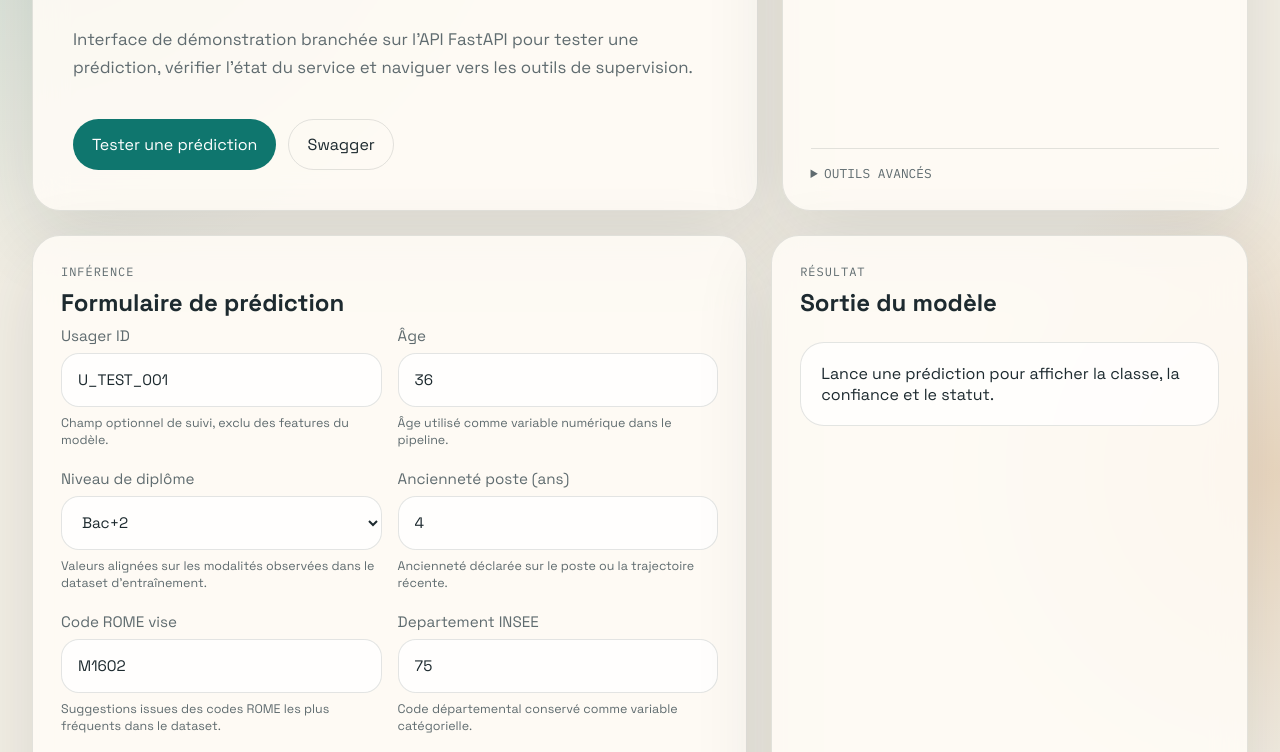
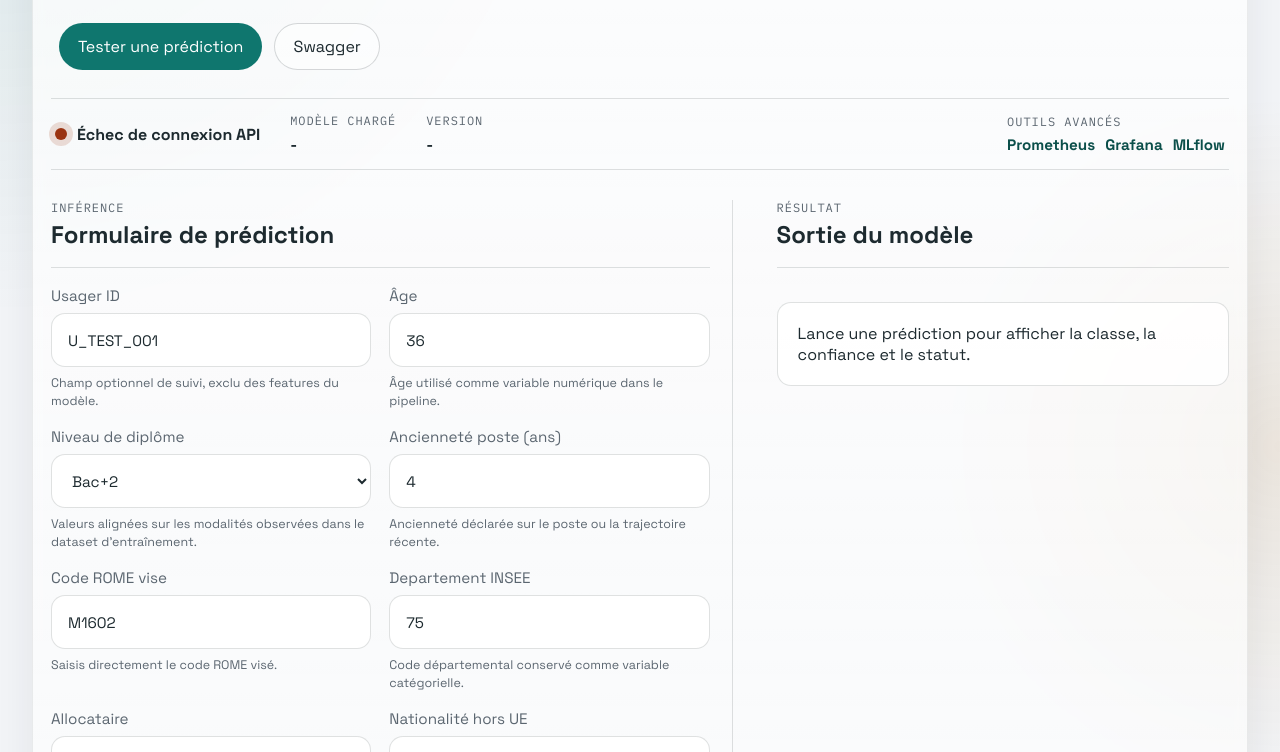
Before and after one commit to userZku/multimodal-classification, a plain HTML site: page app/ui/index.html in a window 1280 px wide. Shown: the part 252-1004 px from the top of the page. Drawn offline with Linux system fonts and the light colour scheme; no server answers.

Commit message:
feat(ui): simplify rome input and refine layout

```diff
--- a/app/ui/app.js
+++ b/app/ui/app.js
@@ -25,6 +25,10 @@ const modelVersion = document.getElementById("model-version");
 const resultEmpty = document.getElementById("result-empty");
 const resultCard = document.getElementById("result-card");
 const errorBox = document.getElementById("error-box");
+
+function normalizeRomeCode(value) {
+  return (value || "").trim().toUpperCase();
+}
 
 function hydrateForm(values) {
   Object.entries(values).forEach(([key, value]) => {
@@ -86,12 +90,14 @@ function showResult(data) {
 
 function serializePayload() {
   const formData = new FormData(form);
+  const romeCode = normalizeRomeCode(formData.get("code_rome_vise")) || null;
+
   return {
     usager_id: formData.get("usager_id") || null,
     age: Number(formData.get("age")),
     niveau_diplome: formData.get("niveau_diplome") || null,
     anciennete_poste_ans: Number(formData.get("anciennete_poste_ans")),
-    code_rome_vise: formData.get("code_rome_vise") || null,
+    code_rome_vise: romeCode,
     departement_insee: formData.get("departement_insee") || null,
     est_allocataire: Number(formData.get("est_allocataire")),
     nationalite_hors_ue: Number(formData.get("nationalite_hors_ue")),
--- a/app/ui/index.html
+++ b/app/ui/index.html
@@ -44,14 +44,14 @@
               <dd id="model-version">-</dd>
             </div>
           </dl>
-          <details class="tools-disclosure">
-            <summary>Outils avancés</summary>
+          <div class="tools-disclosure" aria-label="Outils avancés">
+            <span class="tools-label">Outils avancés</span>
             <div class="quick-links">
               <a href="http://127.0.0.1:9090" target="_blank" rel="noreferrer">Prometheus</a>
               <a href="http://127.0.0.1:3000" target="_blank" rel="noreferrer">Grafana</a>
               <a href="http://127.0.0.1:5000" target="_blank" rel="noreferrer">MLflow</a>
             </div>
-          </details>
+          </div>
         </aside>
       </header>
 
@@ -66,7 +66,7 @@
             <div class="field-grid">
               <label>
                 <span>Usager ID</span>
-                <input name="usager_id" type="text" placeholder="U_TEST_001" />
+                <input name="usager_id" type="text" placeholder="Ex. U_TEST_001" />
                 <small class="field-help">Champ optionnel de suivi, exclu des features du modèle.</small>
               </label>
               <label>
@@ -91,22 +91,8 @@
               </label>
               <label>
                 <span>Code ROME vise</span>
-                <input name="code_rome_vise" type="text" value="M1602" list="rome-options" />
-                <datalist id="rome-options">
-                  <option value="H1206"></option>
-                  <option value="G1801"></option>
-                  <option value="D1210"></option>
-                  <option value="G1601"></option>
-                  <option value="K1403"></option>
-                  <option value="I1304"></option>
-                  <option value="M1602"></option>
-                  <option value="H2502"></option>
-                  <option value="A1203"></option>
-                  <option value="K1304"></option>
-                  <option value="M1203"></option>
-                  <option value="N4301"></option>
-                </datalist>
-                <small class="field-help">Suggestions issues des codes ROME les plus fréquents dans le dataset.</small>
+                <input name="code_rome_vise" type="text" value="M1602" placeholder="Ex. M1602" />
+                <small class="field-help">Saisis directement le code ROME visé.</small>
               </label>
               <label>
                 <span>Departement INSEE</span>
--- a/app/ui/styles.css
+++ b/app/ui/styles.css
@@ -1,14 +1,14 @@
 :root {
-  --bg: #f3efe5;
-  --paper: rgba(255, 252, 246, 0.86);
+  --bg: #f2f4f7;
+  --paper: rgba(255, 255, 255, 0.72);
   --ink: #1d2a2f;
-  --muted: #5f6b6f;
-  --line: rgba(29, 42, 47, 0.12);
+  --muted: #5b6670;
+  --line: rgba(29, 42, 47, 0.14);
   --accent: #0f766e;
   --accent-strong: #0b4f4a;
-  --warn: #c96f1a;
+  --warn: #b97a22;
   --danger: #9a3412;
-  --shadow: 0 24px 80px rgba(34, 41, 47, 0.12);
+  --shadow: 0 14px 38px rgba(34, 41, 47, 0.08);
 }
 
 * {
@@ -20,8 +20,8 @@ body {
   margin: 0;
   min-height: 100%;
   background:
-    radial-gradient(circle at top left, rgba(15, 118, 110, 0.18), transparent 28%),
-    radial-gradient(circle at right, rgba(201, 111, 26, 0.18), transparent 22%),
+    radial-gradient(circle at top left, rgba(15, 118, 110, 0.12), transparent 30%),
+    radial-gradient(circle at right, rgba(185, 122, 34, 0.12), transparent 24%),
     var(--bg);
   color: var(--ink);
   font-family: "Space Grotesk", sans-serif;
@@ -32,32 +32,38 @@ body {
 }
 
 .page-shell {
-  max-width: 1240px;
+  max-width: 1260px;
   margin: 0 auto;
+  padding: 20px 18px 26px;
+  border-radius: 30px;
+  border: 1px solid rgba(29, 42, 47, 0.08);
+  background: linear-gradient(180deg, rgba(255, 255, 255, 0.72) 0%, rgba(255, 255, 255, 0.56) 100%);
+  backdrop-filter: blur(6px);
+  box-shadow: var(--shadow);
 }
 
 .hero {
   display: grid;
-  grid-template-columns: 1.4fr 0.9fr;
-  gap: 24px;
+  grid-template-columns: 1fr;
+  gap: 20px;
   align-items: stretch;
 }
 
 .hero-copy,
 .status-card,
 .panel {
-  border: 1px solid var(--line);
-  background: var(--paper);
-  backdrop-filter: blur(16px);
-  border-radius: 28px;
-  box-shadow: var(--shadow);
+  border: 0;
+  background: transparent;
+  backdrop-filter: none;
+  border-radius: 0;
+  box-shadow: none;
 }
 
 .hero-copy {
-  padding: 40px;
+  padding: 12px 8px 8px;
   display: flex;
   flex-direction: column;
-  gap: 20px;
+  gap: 14px;
 }
 
 .eyebrow,
@@ -75,21 +81,22 @@ body {
 
 .hero h1,
 .panel h2 {
-  margin: 12px 0;
-  line-height: 0.96;
+  margin: 8px 0;
+  line-height: 1;
 }
 
 .hero h1 {
-  max-width: 14ch;
-  font-size: clamp(2.4rem, 4.4vw, 4rem);
-  letter-spacing: -0.04em;
+  max-width: none;
+  font-size: clamp(2.1rem, 4.1vw, 3.4rem);
+  letter-spacing: -0.03em;
+  white-space: nowrap;
 }
 
 .hero-text {
-  max-width: 62ch;
+  max-width: 74ch;
   color: var(--muted);
-  font-size: 1.05rem;
-  line-height: 1.7;
+  font-size: 1rem;
+  line-height: 1.65;
 }
 
 .hero-actions,
@@ -104,9 +111,9 @@ body {
   display: inline-flex;
   align-items: center;
   justify-content: center;
-  padding: 14px 18px;
+  padding: 12px 18px;
   border-radius: 999px;
-  border: 1px solid var(--line);
+  border: 1px solid rgba(29, 42, 47, 0.18);
   text-decoration: none;
   cursor: pointer;
   transition: transform 0.2s ease, background 0.2s ease;
@@ -124,22 +131,27 @@ body {
 }
 
 .button.ghost {
-  background: transparent;
+  background: rgba(255, 255, 255, 0.48);
   color: var(--ink);
 }
 
 .status-card {
-  padding: 28px;
+  padding: 14px 4px;
   display: flex;
-  flex-direction: column;
-  gap: 18px;
+  flex-direction: row;
+  flex-wrap: wrap;
+  align-items: center;
+  gap: 12px 22px;
+  border-top: 1px solid var(--line);
+  border-bottom: 1px solid var(--line);
 }
 
 .status-head {
   display: flex;
   align-items: center;
-  gap: 12px;
+  gap: 10px;
   font-weight: 700;
+  padding-right: 8px;
 }
 
 .status-dot {
@@ -163,8 +175,8 @@ body {
 .status-grid,
 .result-meta {
   display: grid;
-  grid-template-columns: repeat(2, minmax(0, 1fr));
-  gap: 14px;
+  grid-template-columns: repeat(2, minmax(120px, auto));
+  gap: 8px 16px;
   margin: 0;
 }
 
@@ -181,35 +193,57 @@ body {
 }
 
 .tools-disclosure {
-  border-top: 1px solid var(--line);
-  padding-top: 16px;
-  margin-top: auto;
+  margin-left: auto;
+  display: flex;
+  flex-direction: column;
+  align-items: flex-start;
+  gap: 6px;
+  padding-left: 18px;
 }
 
-.tools-disclosure summary {
-  cursor: pointer;
+.tools-label {
   font-family: "IBM Plex Mono", monospace;
-  font-size: 0.8rem;
+  font-size: 0.75rem;
+  letter-spacing: 0.08em;
   text-transform: uppercase;
   color: var(--muted);
 }
 
-.tools-disclosure[open] .quick-links {
-  margin-top: 14px;
+.quick-links {
+  gap: 10px;
+}
+
+.quick-links a {
+  font-size: 0.95rem;
 }
 
 .content-grid {
   display: grid;
   grid-template-columns: 1.2fr 0.8fr;
-  gap: 24px;
-  margin-top: 24px;
+  gap: 42px;
+  margin-top: 30px;
   align-items: stretch;
 }
 
 .panel {
-  padding: 28px;
+  padding: 0;
   display: flex;
   flex-direction: column;
+}
+
+.form-panel {
+  padding-right: 22px;
+  border-right: 1px solid var(--line);
+}
+
+.result-panel {
+  padding-left: 2px;
+}
+
+.panel-head {
+  margin-bottom: 18px;
+  padding-bottom: 12px;
+  border-bottom: 1px solid var(--line);
 }
 
 .predict-form,
@@ -220,7 +254,7 @@ body {
 .field-grid {
   display: grid;
   grid-template-columns: repeat(2, minmax(0, 1fr));
-  gap: 16px;
+  gap: 14px 18px;
   align-items: stretch;
 }
 
@@ -246,9 +280,9 @@ textarea {
   width: 100%;
   min-width: 0;
   padding: 14px 16px;
-  border-radius: 18px;
+  border-radius: 14px;
   border: 1px solid var(--line);
-  background: rgba(255, 255, 255, 0.8);
+  background: rgba(255, 255, 255, 0.88);
   font: inherit;
   color: var(--ink);
 }
@@ -277,15 +311,19 @@ textarea {
 .result-empty,
 .result-card,
 .error-box {
-  border-radius: 24px;
+  border-radius: 14px;
   border: 1px solid var(--line);
-  background: rgba(255, 255, 255, 0.72);
+  background: rgba(255, 255, 255, 0.86);
   padding: 20px;
 }
 
 .result-card.hidden,
 .result-empty.hidden,
 .error-box.hidden {
+  display: none;
+}
+
+.hidden {
   display: none;
 }
 
@@ -317,7 +355,7 @@ textarea {
 .result-main {
   display: grid;
   grid-template-columns: repeat(2, minmax(0, 1fr));
-  gap: 18px;
+  gap: 14px;
   margin: 18px 0;
 }
 
@@ -341,7 +379,7 @@ textarea {
 
 .metric-value {
   margin: 6px 0 0;
-  font-size: clamp(1.35rem, 2.4vw, 2.1rem);
+  font-size: clamp(1.2rem, 2.2vw, 1.8rem);
   font-weight: 700;
   line-height: 1.15;
 }
@@ -366,6 +404,31 @@ textarea {
     padding: 18px;
   }
 
+  .page-shell {
+    padding: 14px;
+    border-radius: 18px;
+  }
+
+  .status-card {
+    align-items: flex-start;
+  }
+
+  .tools-disclosure {
+    margin-left: 0;
+    padding-left: 0;
+  }
+
+  .form-panel {
+    padding-right: 0;
+    border-right: 0;
+  }
+
+  .result-panel {
+    padding-left: 0;
+    padding-top: 18px;
+    border-top: 1px solid var(--line);
+  }
+
   .hero,
   .content-grid,
   .field-grid,
@@ -376,6 +439,6 @@ textarea {
   }
 
   .hero h1 {
-    max-width: none;
+    white-space: normal;
   }
 }
```
